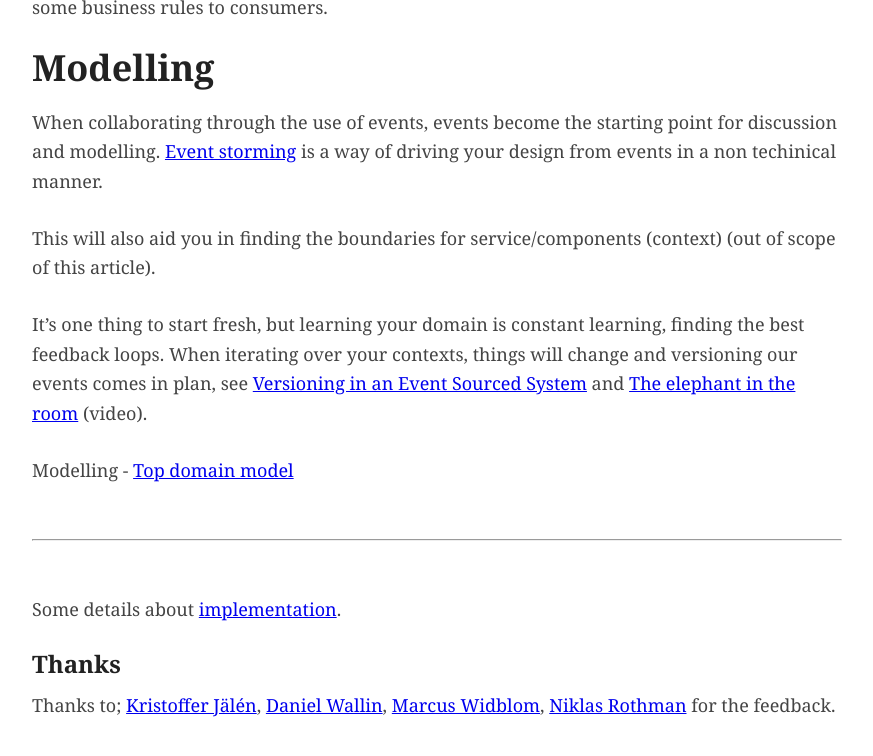
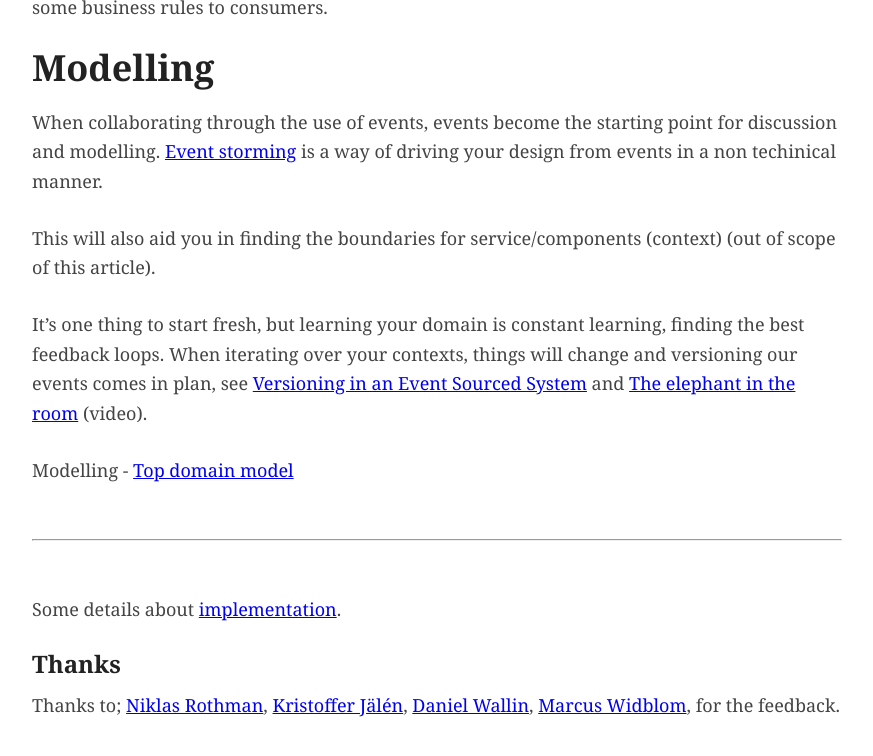
Before and after one commit to perokvist/event-driven-architecture, a Jekyll site: the page built from index.md, in a window 1280 px wide and 900 px high, scrolled down 7066 px. Shown: the top 756 px of the window, without its empty margins (203-1076 px from the left). Built offline with Jekyll 4.4.1, drawn with Linux system fonts in a browser that asks for light colours; our own code applies the rules of GitHub Pages for plain Markdown files.

Commit message:
link fix

```diff
--- a/index.md
+++ b/index.md
@@ -143,4 +143,4 @@ Some details about [implementation](implementation.html).
 
 
 ### Thanks
-Thanks to; [Kristoffer Jälén](https://github.com/kristofferjalen), [Daniel Wallin](https://github.com/dawallin), [Marcus Widblom](https://github.com/f00), [Niklas Rothman](https://github.com/nironixon) for the feedback.
+Thanks to; [Niklas Rothman](https://github.com/nironixon),  [Kristoffer Jälén](https://github.com/kristofferjalen), [Daniel Wallin](https://github.com/dawallin), [Marcus Widblom](https://github.com/f00), for the feedback.
```
